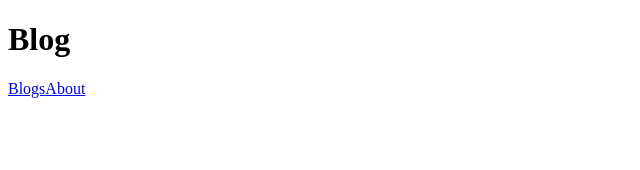
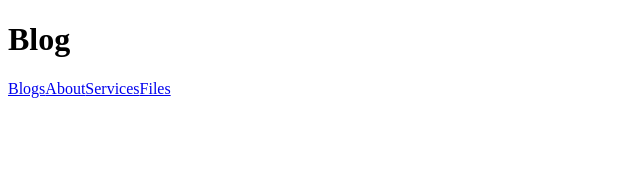
Before and after one commit to Shivani6668/Next_JS_Learning, a Next.js app in the folder First_Next_App/: page / in a window 1280 px wide. Shown: the top 170 px of the page, without its empty margins (0-640 px from the left). Built offline with nearby package versions, Linux system fonts and the light colour scheme.

Commit message:
Catch all routes and optional catch all routes

```diff
--- a/First_Next_App/app/page.js
+++ b/First_Next_App/app/page.js
@@ -12,7 +12,8 @@ export default function Home(props) {
    <h1>Blog</h1>
     <Link href="/blogs">Blogs</Link>
    <Link href="/about">About</Link>
-
+  <Link href="/services">Services</Link>
+  <Link href="/files/">Files</Link>
    </>
   );
 }
```
Also changed, not shown: First_Next_App/app/files/[[...filePath]]/page.js (added, +10 -0 lines).
